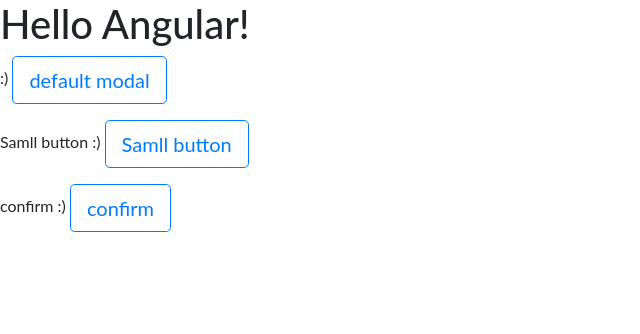
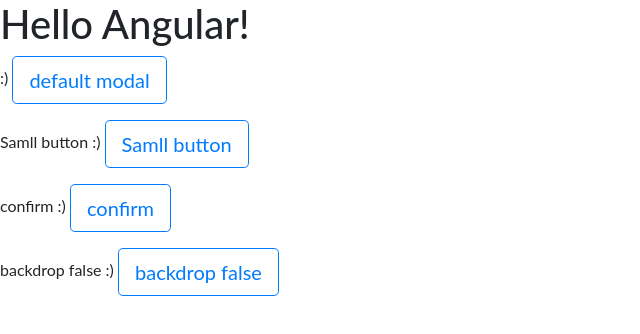
Before and after one commit to rk62pt/angular-ng-bootstrip-modal, an Angular app: page / in a window 1280 px wide. Shown: the top 334 px of the page, without its empty margins (0-640 px from the left). Built offline with nearby package versions, Linux system fonts and the light colour scheme.

Commit message:
3 files modified

```diff
--- a/src/app/app.component.html
+++ b/src/app/app.component.html
@@ -12,6 +12,11 @@
 <p>
   confirm :)
   <button class="btn btn-lg btn-outline-primary" (click)="confirmOpen()">confirm</button>
+</p>
+
+<p>
+  backdrop false :)
+  <button class="btn btn-lg btn-outline-primary" (click)="backdropOpen()">backdrop false</button>
 </p>
 <ng-template #content let-modal>
   <div class="modal-header">
--- a/src/app/app.component.ts
+++ b/src/app/app.component.ts
@@ -40,6 +40,10 @@
       });
   }
 
+  backdropOpen() {
+    this.cusModalService.showBackdrop("系統訊息", "登入成功!!!!");
+  }
+
   private getDismissReason(reason: any): string {
     if (reason === ModalDismissReasons.ESC) {
       return 'by pressing ESC';
--- a/src/app/cus-modal.service.ts
+++ b/src/app/cus-modal.service.ts
@@ -22,11 +22,18 @@
   }
 
   showConfirm(title: string, msg: string) {
-    const modalRef = this.modalService.open(CusModalMsgComponent, {size:'sm'});
+    const modalRef = this.modalService.open(CusModalMsgComponent, {size:'sm', backdrop:'static'});
     modalRef.componentInstance.title = title;
     modalRef.componentInstance.msg = msg;
     modalRef.componentInstance.isConfirm = true;
     return modalRef.result;
   }
 
+  showBackdrop(title: string, msg: string) {
+    const modalRef = this.modalService.open(CusModalMsgComponent, {size:'sm', backdrop:'static'});
+    modalRef.componentInstance.title = title;
+    modalRef.componentInstance.msg = msg;
+    return modalRef.result;
+  }
+
 }
```
